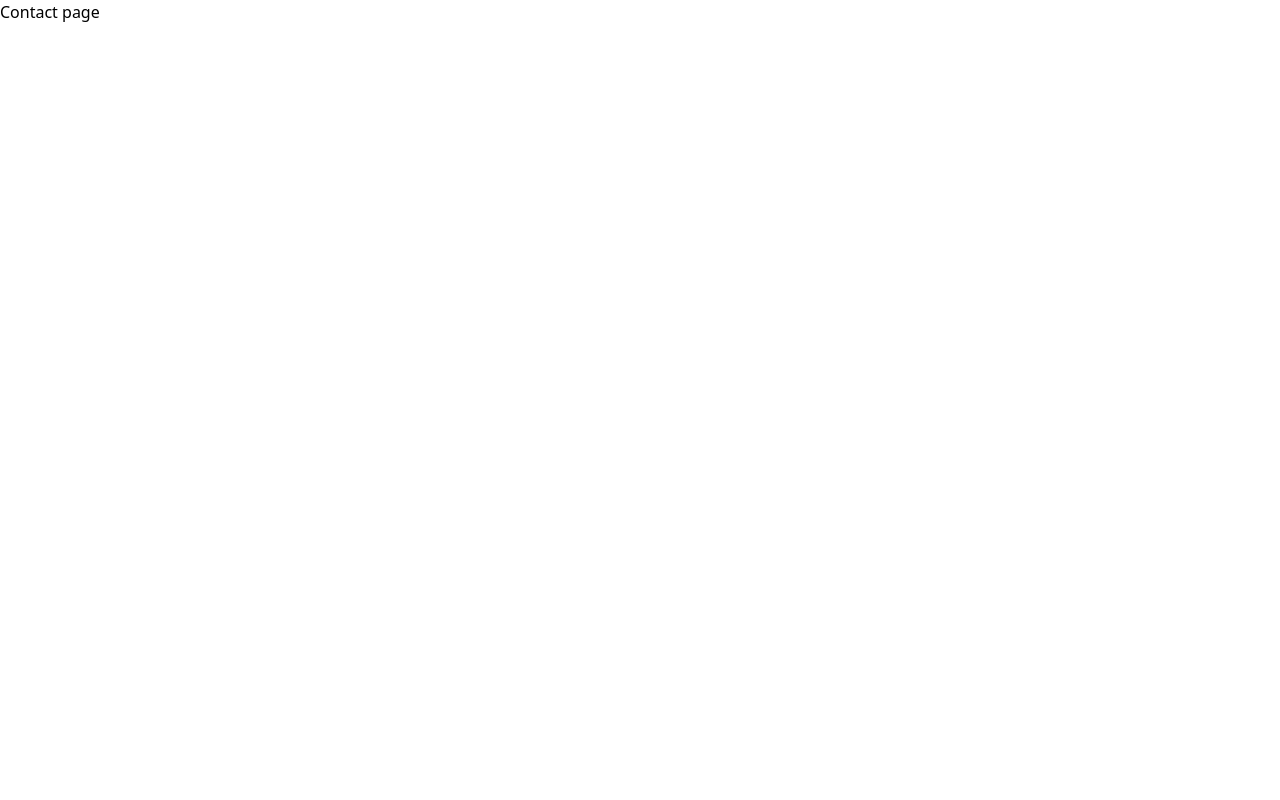
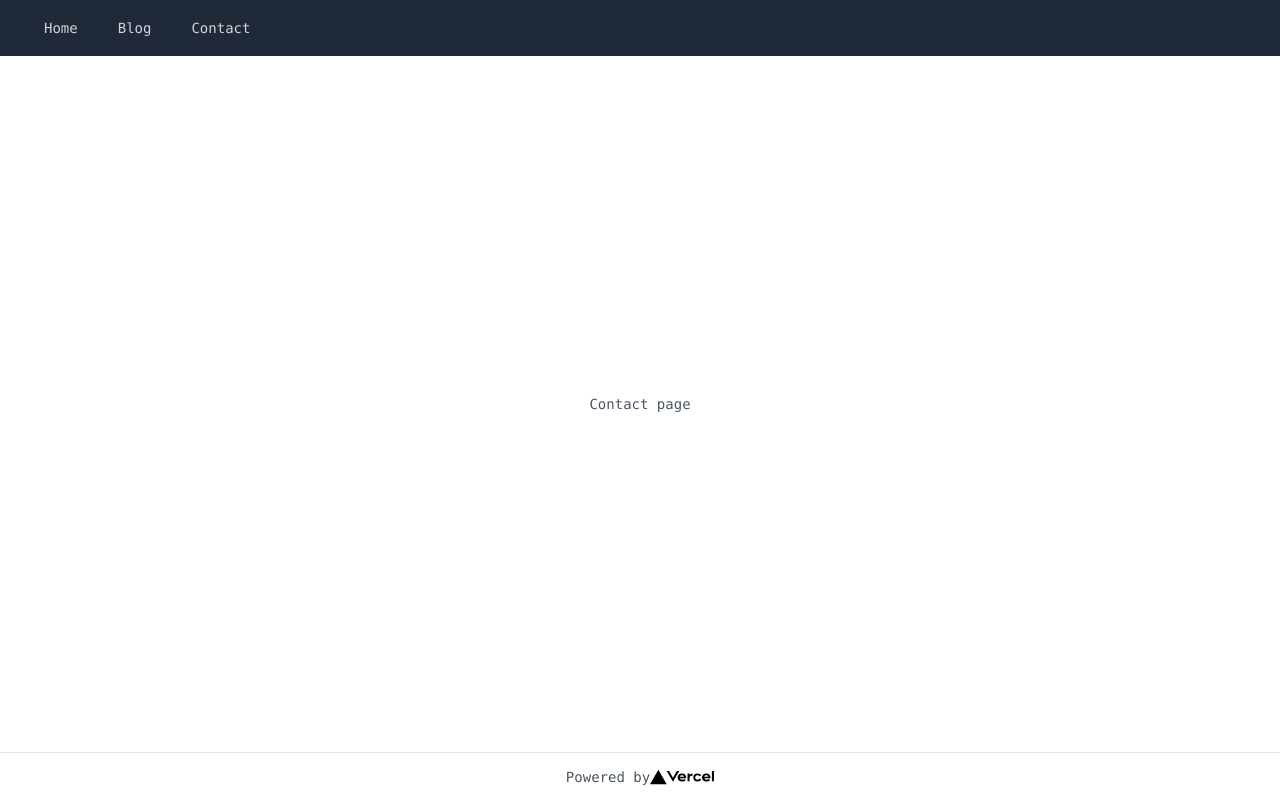
Before and after one commit to sinsky/nextjs-django, a Next.js app in the folder nextjs-tailwind/: page /contact-page in a window 1280 px wide. Built offline with nearby package versions, Linux system fonts and the light colour scheme.

Commit message:
add Page is Layout Style

```diff
--- a/nextjs-tailwind/pages/blog-page.tsx
+++ b/nextjs-tailwind/pages/blog-page.tsx
@@ -1,7 +1,10 @@
 import React from "react";
+import Layout from "../components/Layout";
 
 const Blog = () => {
-  return <div>Blog page</div>;
+  return (
+    <Layout title="Blog">Blog page</Layout>
+  );
 };
 
 export default Blog;
--- a/nextjs-tailwind/pages/contact-page.tsx
+++ b/nextjs-tailwind/pages/contact-page.tsx
@@ -1,7 +1,8 @@
 import React from "react";
+import Layout from "../components/Layout";
 
 const Contact = () => {
-  return <div>Contact page</div>;
+  return <Layout title="Contact">Contact page</Layout>;
 };
 
 export default Contact;
--- a/nextjs-tailwind/pages/index.tsx
+++ b/nextjs-tailwind/pages/index.tsx
@@ -1,33 +1,11 @@
 import type { NextPage } from "next";
-import Head from "next/head";
-import Image from "next/image";
+import Layout from "../components/Layout";
 
 const Home: NextPage = () => {
   return (
-    <div className="min-h-screen px-2 flex flex-col justify-center items-center">
-      <Head>
-        <title>Create Next App</title>
-        <meta name="description" content="Generated by create next app" />
-        <link rel="icon" href="/favicon.ico" />
-      </Head>
-
-      <main>
-        <h1>Hello Next.js</h1>
-      </main>
-
-      {/* <footer>
-        <a
-          href="https://vercel.com?utm_source=create-next-app&utm_medium=default-template&utm_campaign=create-next-app"
-          target="_blank"
-          rel="noopener noreferrer"
-        >
-          Powered by{' '}
-          <span>
-            <Image src="/vercel.svg" alt="Vercel Logo" width={72} height={16} />
-          </span>
-        </a>
-      </footer> */}
-    </div>
+    <Layout title="Home">
+      <p className="text-4xl">Welcome to Next.js</p>
+    </Layout>
   );
 };
 
```
